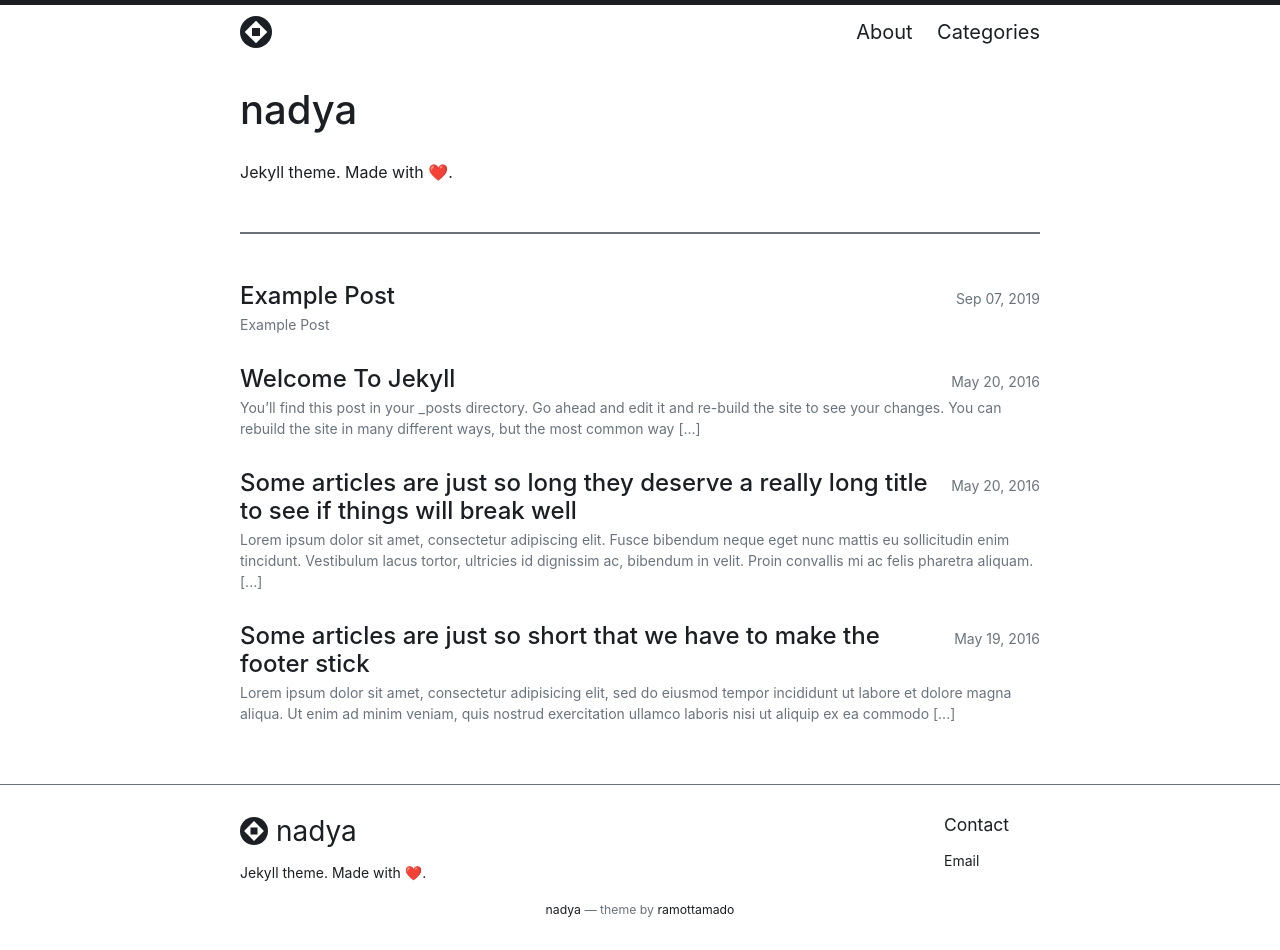
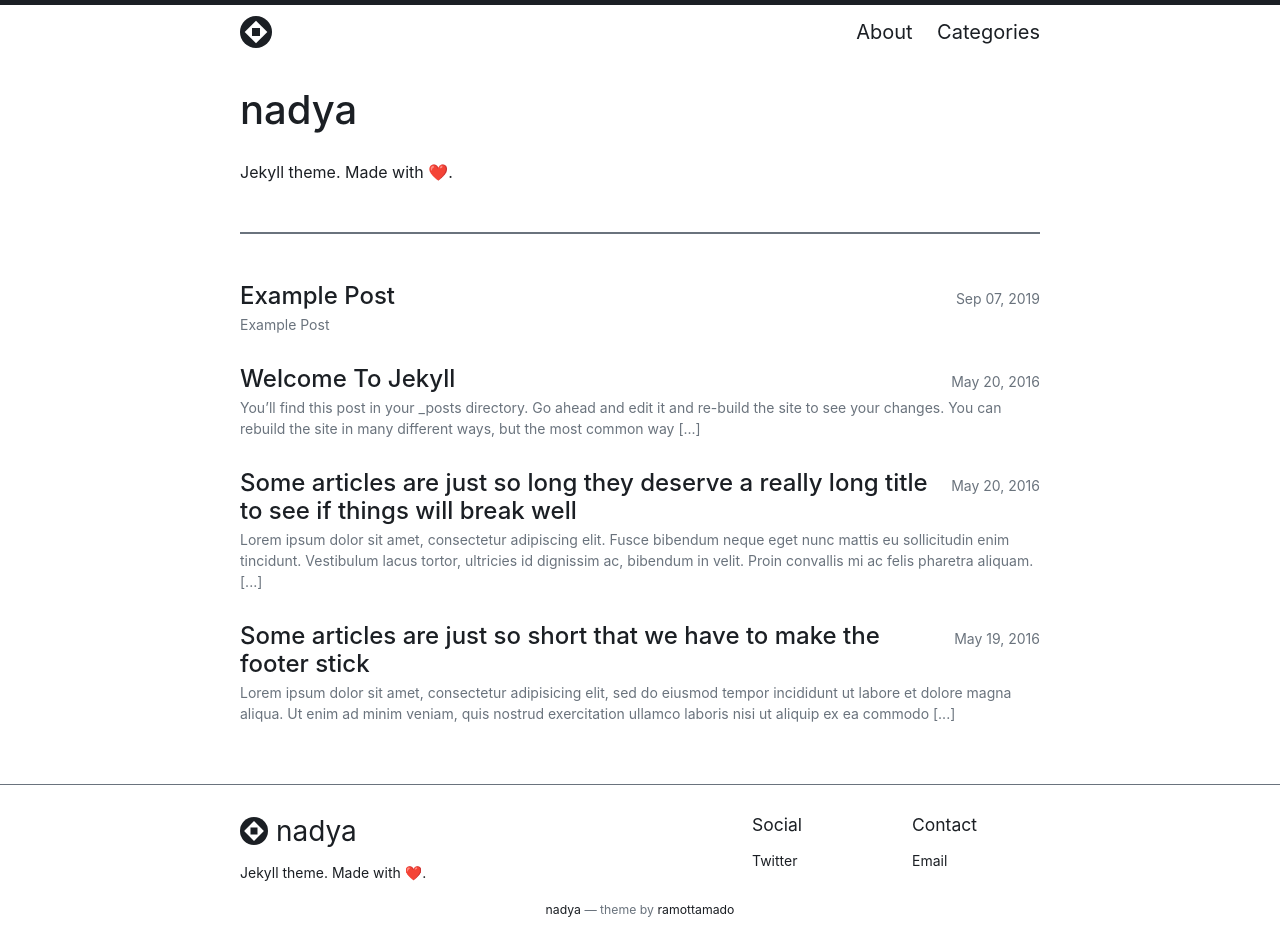
Before and after one commit to ramottamado/nadya, a Jekyll site: the page built from index.md, in a window 1280 px wide. Built offline with Jekyll 4.4.1, drawn with Linux system fonts in a browser that asks for light colours.

Commit message:
Mobile first design

```diff
--- a/_config.yml
+++ b/_config.yml
@@ -10,7 +10,7 @@
 nadya:
   date_format: "%b %d, %Y"
   disable_attribution: false
-  disable_social: true
+  disable_social: false
 
 # Default
 # defaults:
@@ -42,7 +42,7 @@
   # username: ""
 twitter:
   card: summary
-  # username: ""
+  username: "asd"
 facebook:
   # publisher: ""
   # author: ""
--- a/_includes/footer.html
+++ b/_includes/footer.html
@@ -11,7 +11,7 @@
         </h2>
         <span>{{ site.description }}</span>
       </div>
-      <div class="footer-col footer-col-wrapper-social footer-col-wrapper footer-col-wrapper-reverse footer-col-30">
+      <div class="footer-col footer-col-wrapper-social footer-col-wrapper footer-col-wrapper-reverse footer-col-40">
         <div class="footer-col footer-col-40 footer-col-no-margin">
           <h4>Contact</h4>
           <ul class="contact-list">
--- a/_sass/_base.scss
+++ b/_sass/_base.scss
@@ -136,6 +136,7 @@
   margin-left: auto;
   margin-right: auto;
   height: auto;
+  max-width: 100%;
   // border: 1px dashed black; // debug
 
   &.preview {
@@ -143,10 +144,6 @@
     aspect-ratio: 16 / 9;
     mix-blend-mode: multiply;
     object-fit: contain;
-  }
-
-  @include media-query($on-palm) {
-    max-width: 100% !important;
   }
 }
 
@@ -225,7 +222,7 @@
   font-style: italic;
 
   > p {
-    @include relative-font-size(1.25);
+    font-size: 1.25rem;
   }
 
   > :last-child {
--- a/_sass/_layout.scss
+++ b/_sass/_layout.scss
@@ -42,7 +42,7 @@
   cursor: default;
 
   > .logo-text {
-    @include relative-font-size(2);
+    font-size: 2rem;
   }
 }
 
@@ -54,7 +54,7 @@
     display: grid;
     border: none;
     z-index: 2;
-    @include relative-font-size(1.25);
+    font-size: 1.25rem;
 
     > .logo-image {
       width: 2 * $base-font-size;
@@ -148,12 +148,17 @@
     font-size: $base-font-size * 1.25;
     display: block;
     padding: 5px 0px;
+    border-bottom: 1px solid $text-color;
 
-    @include media-query($on-palm) {
+    &:hover {
       border-bottom: 1px solid $text-color;
+    }
+
+    @media screen and (min-width: $on-medium) {
+      border-bottom: none;
 
       &:hover {
-        border-bottom: 1px solid $text-color;
+        border-bottom: none;
       }
     }
   }
@@ -201,15 +206,15 @@
   }
 
   h2 {
-    @include relative-font-size(2 * 0.875);
+    font-size: 2em;
   }
 
   h3 {
-    @include relative-font-size(1.5 * 0.875);
+    font-size: 1.5em;
   }
 
   h4 {
-    @include relative-font-size(1.25 * 0.875);
+    font-size: 1.25em;
   }
 }
 
@@ -227,7 +232,7 @@
 }
 
 .footer-col-wrapper {
-  // @include relative-font-size(0.875);
+  // font-size: 0.875rem;
   flex-wrap: wrap;
   display: flex;
   justify-content: space-between;
@@ -241,15 +246,15 @@
   .footer-col-wrapper-social {
     gap: 10%;
 
-    @media screen and (max-width: $on-large) {
-      .footer-col:not(:first-child) {
-        margin-top: $spacing-unit;
+    @media screen and (min-width: $on-medium) {
+      .footer-col {
+        margin-top: unset !important;
       }
     }
-  }
 
-  @media screen and (max-width: $on-large) {
-    line-height: 1.5rem;
+    .footer-col:not(:first-child) {
+      margin-top: $spacing-unit;
+    }
   }
 }
 
@@ -263,7 +268,7 @@
   margin-bottom: $spacing-unit;
   width: 100%;
 
-  @media screen and (min-width: $on-large) {
+  @media screen and (min-width: $on-medium) {
     margin-bottom: $spacing-unit / 2;
   }
 }
@@ -272,7 +277,7 @@
   margin-bottom: unset;
 }
 
-@media screen and (min-width: $on-large) {
+@media screen and (min-width: $on-medium) {
   .footer-col-10 {
     width: 10%;
   }
@@ -406,7 +411,7 @@
 }
 
 .page-heading {
-  @include relative-font-size(2);
+  font-size: 2rem;
 }
 
 .post-list-heading {
@@ -423,11 +428,7 @@
   font-family: $head-font-family;
   font-weight: $bold-font-weight;
   line-height: 1.15;
-  @include relative-font-size(1.5);
-
-  @media screen and (min-width: $on-large) {
-    @include relative-font-size(1.5);
-  }
+  font-size: 1.5rem;
 }
 
 .post-list {
@@ -442,19 +443,19 @@
     color: $grey-color;
     font-size: $small-font-size;
     font-family: $meta-font-family;
-    float: right;
+    float: inherit;
     padding-top: $base-font-size - $small-font-size;
 
-    @media screen and (max-width: $on-palm) {
-      float: inherit;
+    @media screen and (min-width: $on-medium) {
+      float: right;
     }
 
     &.post-meta {
       padding-top: ($base-font-size * 1.25) - $small-font-size !important;
-      float: right;
+      float: inherit;
 
-      @media screen and (max-width: $on-palm) {
-        float: inherit;
+      @media screen and (min-width: $on-medium) {
+        float: right;
       }
     }
   }
@@ -471,7 +472,7 @@
   font-family: $head-font-family;
   font-weight: $bold-font-weight;
   color: $nav-color;
-  @include relative-font-size(1.25);
+  font-size: 1.25rem;
 }
 
 /**
@@ -489,12 +490,8 @@
 
 .post-title,
 .post-content h1 {
-  @include relative-font-size(2.5);
+  font-size: 2.5rem;
   line-height: 1;
-
-  @media screen and (min-width: $on-large) {
-    @include relative-font-size(2.5);
-  }
 }
 
 .post-content {
@@ -513,15 +510,15 @@
   }
 
   h2 {
-    @include relative-font-size(2);
+    font-size: 2rem;
   }
 
   h3 {
-    @include relative-font-size(1.5);
+    font-size: 1.5rem;
   }
 
   h4 {
-    @include relative-font-size(1.25);
+    font-size: 1.25rem;
   }
 }
 
--- a/assets/css/style.scss
+++ b/assets/css/style.scss
@@ -45,24 +45,5 @@
 $on-medium: $on-palm !default;
 $on-large: $on-laptop !default;
 
-// Use media queries like this:
-// @include media-query($on-palm) {
-//   .wrapper {
-//     padding-right: $spacing-unit / 2;
-//     padding-left: $spacing-unit / 2;
-//   }
-// }
-// Notice the following mixin uses max-width, in a deprecated, desktop-first
-// approach, whereas media queries used elsewhere now use min-width.
-@mixin media-query($device) {
-  @media screen and (max-width: $device) {
-    @content;
-  }
-}
-
-@mixin relative-font-size($ratio) {
-  font-size: $base-font-size * $ratio;
-}
-
 // Import partials.
 @import "base", "layout", "highlight";
```
